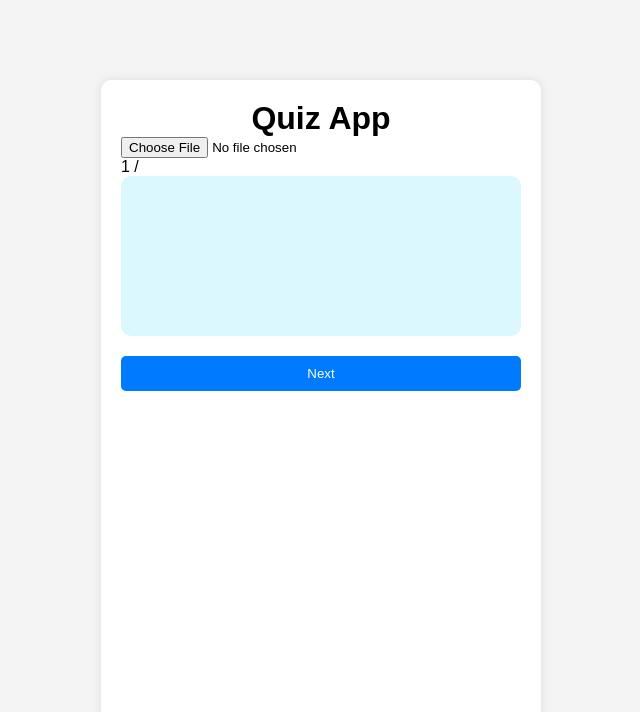
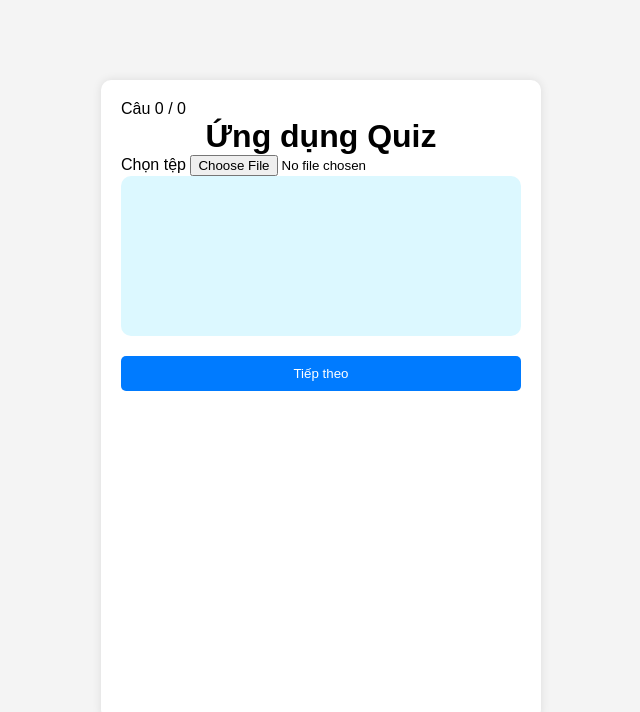
Before and after one commit to huunghia160699/towerofhanoi, a plain HTML site: page index.html in a window 1280 px wide. Shown: the whole page, without its empty margins (319-959 px from the left). Drawn offline with Linux system fonts and the light colour scheme.

Commit message:
Update index.html

```diff
--- a/index.html
+++ b/index.html
@@ -4,16 +4,25 @@
     <meta charset="UTF-8" />
     <meta name="viewport" content="width=device-width, initial-scale=1.0" />
     <link rel="stylesheet" href="./style.css" />
-    <title>Mobile Quiz App</title>
+    <link rel="preconnect" href="https://fonts.googleapis.com" />
+    <link rel="preconnect" href="https://fonts.gstatic.com" crossorigin />
+    <link
+      href="https://fonts.googleapis.com/css2?family=Maven+Pro:wght@400..900&display=swap"
+      rel="stylesheet"
+    />
+    <title>Ứng dụng Quiz</title>
   </head>
   <body>
     <div id="quiz-container">
-      <h1>Quiz App</h1>
-      <input title="s" placeholder="s" type="file" onchange="previewFile()" />
-      <div id="question-counter">
-        <span id="current-question">1</span> /
-        <span id="total-questions"></span>
+      <div id="question-counter" class="rounded-indicator">
+        Câu <span id="current-question">0</span> /
+        <span id="total-questions">0</span>
       </div>
+      <h1>Ứng dụng Quiz</h1>
+      <label for="file-input" class="file-input-label">
+        Chọn tệp
+        <input id="file-input" type="file" onchange="previewFile()" />
+      </label>
       <div id="question"><p></p></div>
       <img
         id="question-image"
@@ -22,7 +31,7 @@
         style="display: none"
       />
       <div id="options"></div>
-      <button type="button" id="next-button">Next</button>
+      <button type="button" id="next-button">Tiếp theo</button>
       <div id="result" style="display: none"></div>
     </div>
 
```
